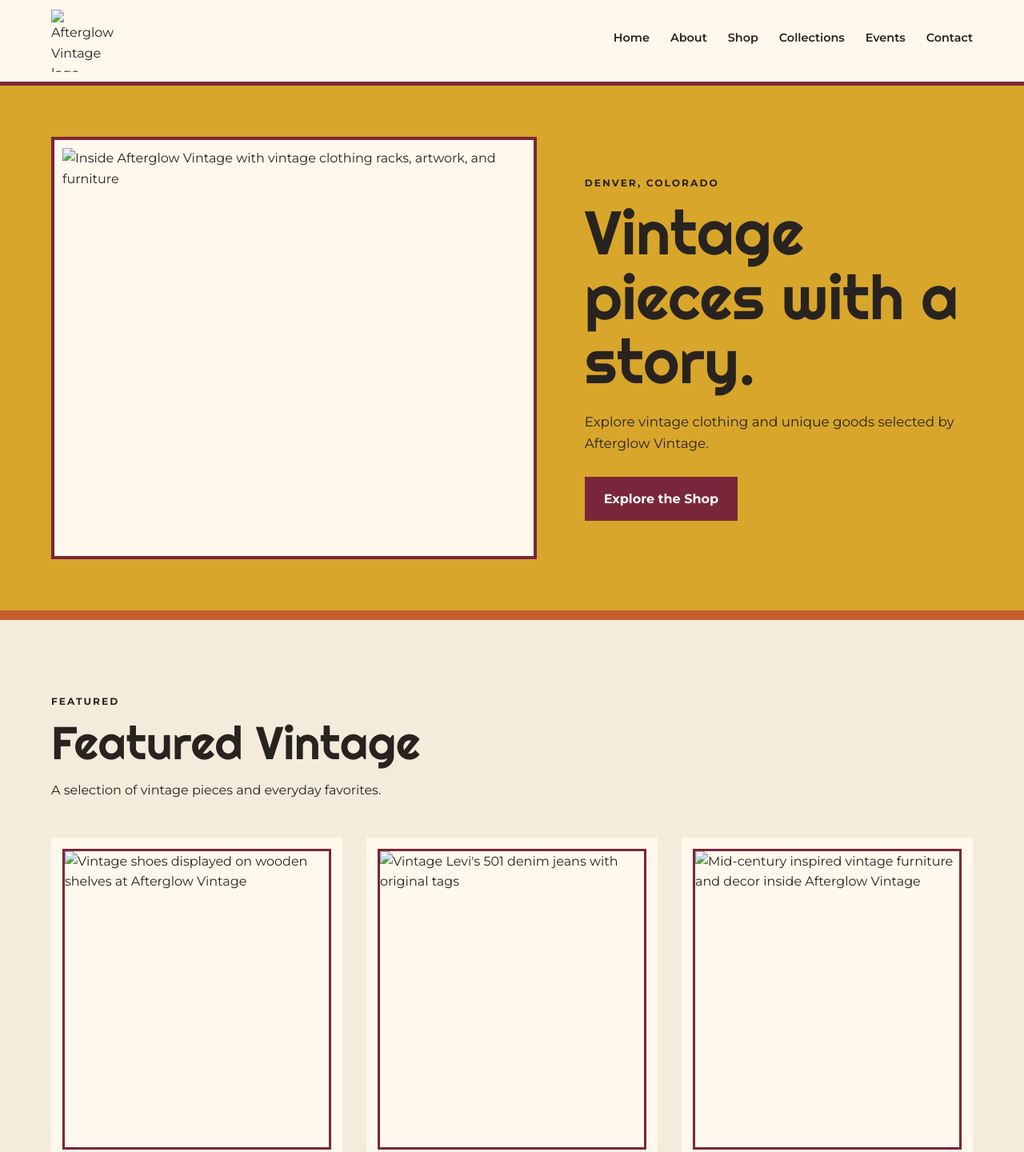
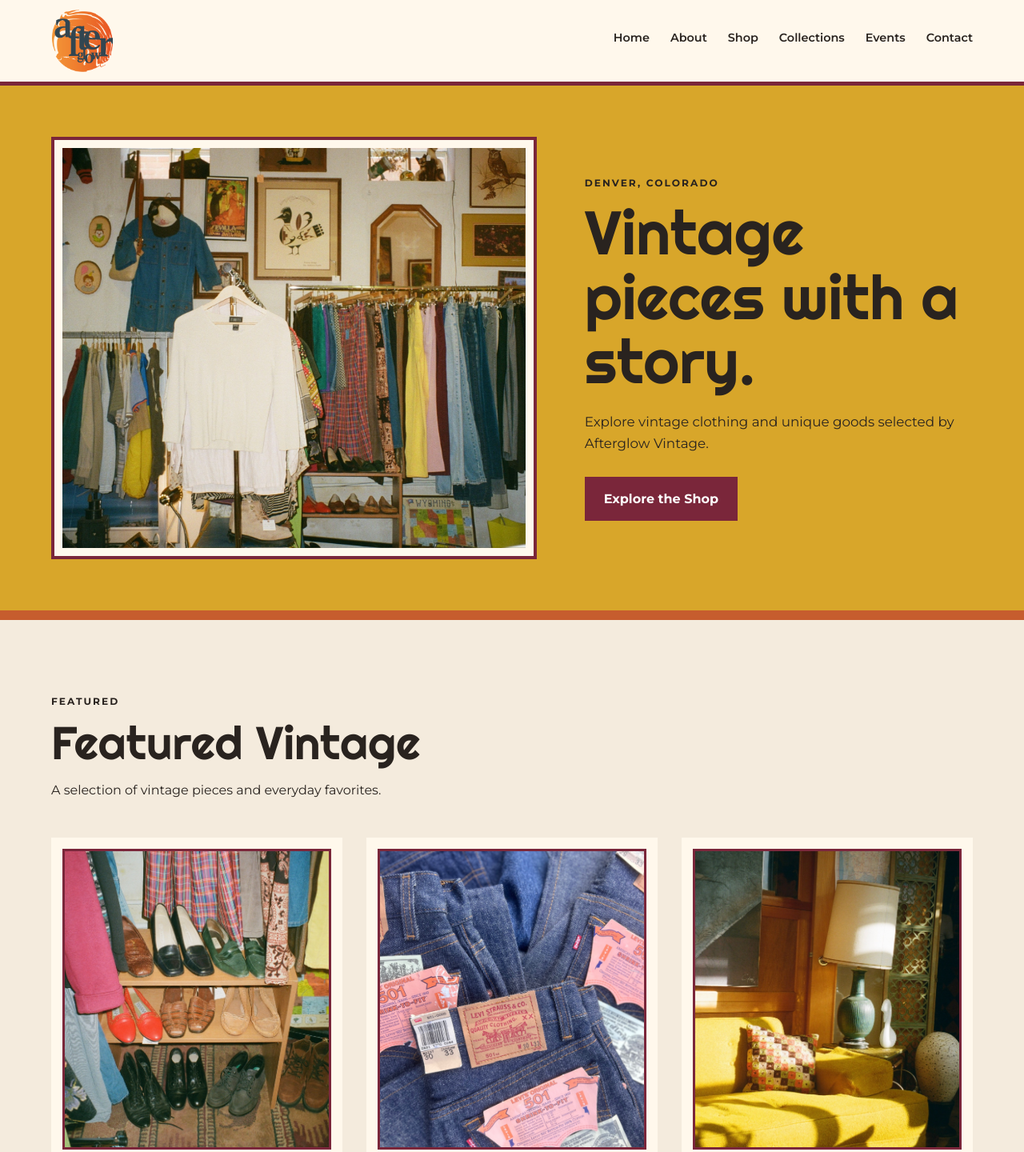
Before and after one commit to phdenver/afterglowdenver, a plain HTML site: page index.html in a window 1280 px wide. Shown: the top 1440 px of the page at 80% size. Drawn offline with Linux system fonts and the light colour scheme.

Commit message:
Add files via upload

```diff
--- a/index.html
+++ b/index.html
@@ -10,7 +10,7 @@
 <body>
   <header class="site-header" id="top">
     <a class="logo" href="index.html" aria-label="Afterglow Vintage home">
-      <img src="images/afterglow-logo.png" alt="Afterglow Vintage logo">
+      <img src="afterglow-logo.png" alt="Afterglow Vintage logo">
     </a>
 
     <nav class="main-nav" aria-label="Main navigation">
@@ -28,7 +28,7 @@
   <main>
     <section class="hero" id="home">
       <div class="hero-image-wrap">
-        <img class="hero-photo" src="images/hero-shop.jpg" alt="Inside Afterglow Vintage with vintage clothing racks, artwork, and furniture">
+        <img class="hero-photo" src="hero-shop.jpg" alt="Inside Afterglow Vintage with vintage clothing racks, artwork, and furniture">
       </div>
       <div class="hero-text">
         <p class="eyebrow">DENVER, COLORADO</p>
@@ -47,19 +47,19 @@
 
       <div class="featured-grid">
         <article class="item-card">
-          <img class="item-photo" src="images/featured-shoes.jpg" alt="Vintage shoes displayed on wooden shelves at Afterglow Vintage">
+          <img class="item-photo" src="featured-shoes.jpg" alt="Vintage shoes displayed on wooden shelves at Afterglow Vintage">
           <h3>Vintage Footwear</h3>
           <p>Classic vintage shoes and accessories with character and history.</p>
         </article>
 
         <article class="item-card">
-          <img class="item-photo" src="images/levis-501.jpg" alt="Vintage Levi's 501 denim jeans with original tags">
+          <img class="item-photo" src="levis-501.jpg" alt="Vintage Levi's 501 denim jeans with original tags">
           <h3>Vintage Clothing</h3>
           <p>Vintage clothing, Levi’s denim, and timeless pieces from past decades.</p>
         </article>
 
         <article class="item-card">
-          <img class="item-photo" src="images/featured-furniture.jpg" alt="Mid-century inspired vintage furniture and decor inside Afterglow Vintage">
+          <img class="item-photo" src="featured-furniture.jpg" alt="Mid-century inspired vintage furniture and decor inside Afterglow Vintage">
           <h3>Vintage Goods</h3>
           <p>Furniture, home goods, artwork, and other unique vintage finds.</p>
         </article>
@@ -68,7 +68,7 @@
 
     <section class="about section" id="about">
       <div class="about-image">
-        <img src="images/about-shop.jpg" alt="Vintage clothing, furniture, and artwork displayed inside Afterglow Vintage">
+        <img src="about-shop.jpg" alt="Vintage clothing, furniture, and artwork displayed inside Afterglow Vintage">
       </div>
 
       <div class="about-text">
@@ -91,7 +91,7 @@
       </div>
 
       <div class="event-card">
-        <img src="images/event-shop.jpg" alt="A sunny corner of the vintage shop with furniture, plants, artwork, and decor">
+        <img src="event-shop.jpg" alt="A sunny corner of the vintage shop with furniture, plants, artwork, and decor">
         <div>
           <p class="event-date">UPCOMING MARKET</p>
           <h3>Afterglow Vintage Pop-Up</h3>
@@ -105,7 +105,7 @@
   <footer class="site-footer" id="contact">
     <div class="footer-brand">
       <a class="logo" href="index.html" aria-label="Afterglow Vintage home">
-        <img src="images/afterglow-logo.png" alt="Afterglow Vintage logo">
+        <img src="afterglow-logo.png" alt="Afterglow Vintage logo">
       </a>
       <p>Vintage clothing &amp; goods · Denver, Colorado</p>
     </div>
```
